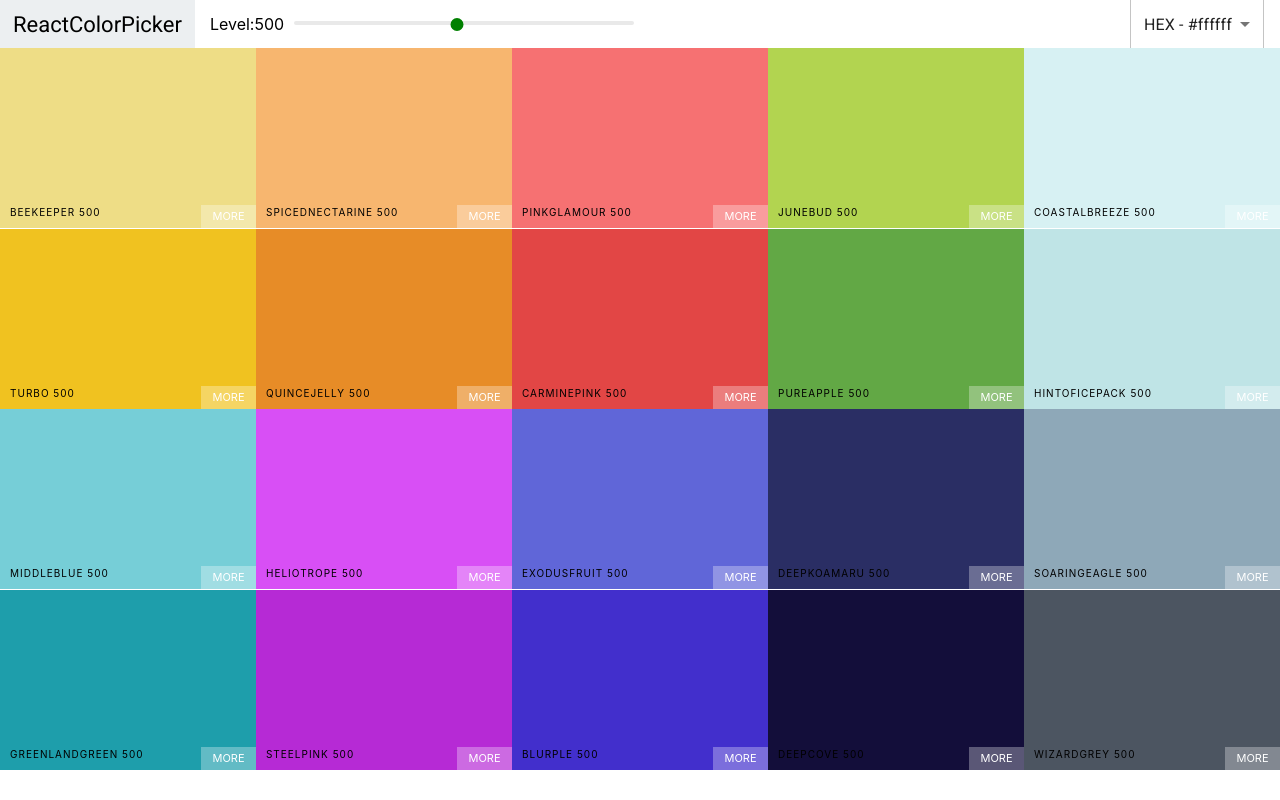
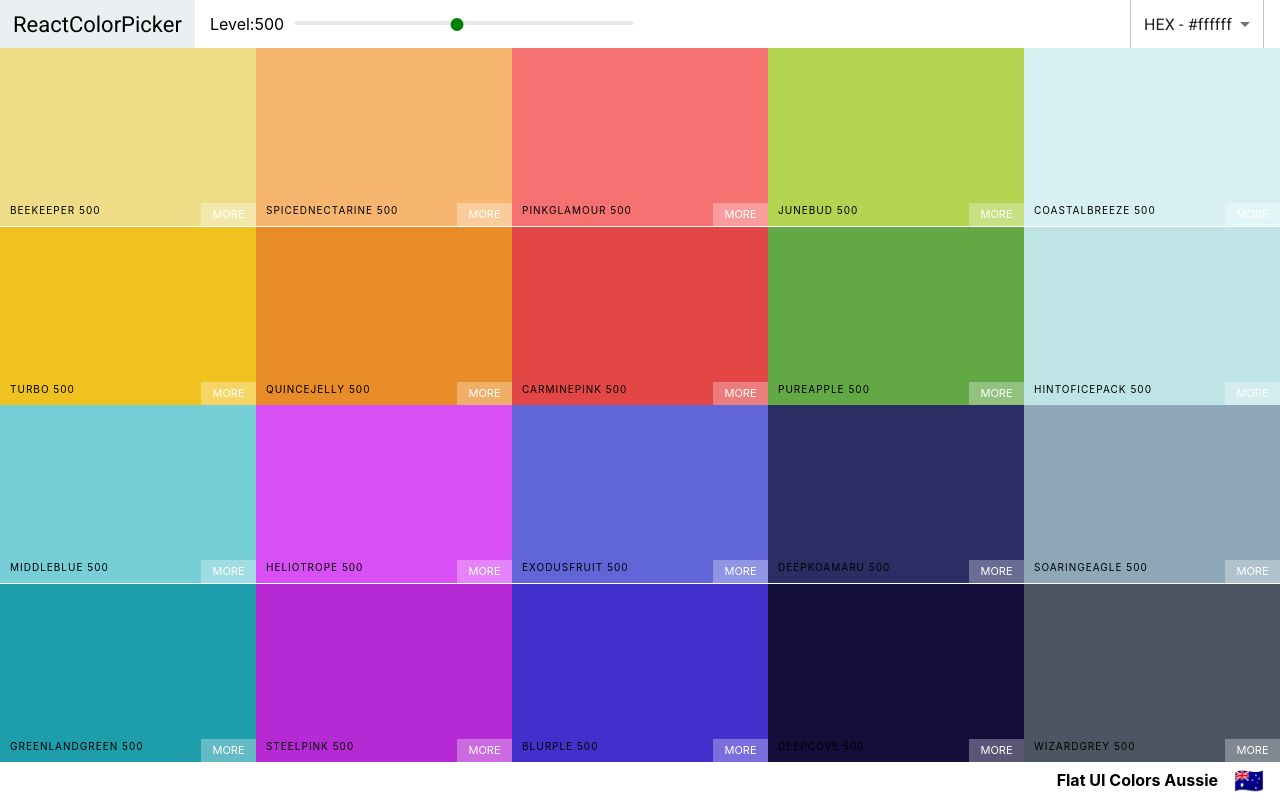
Before and after one commit to haeunkims/color-palette, a React (Create React App) app: page / in a window 1280 px wide. Built offline with nearby package versions, Linux system fonts and the light colour scheme.

Commit message:
added footer

```diff
--- a/src/Palette.css
+++ b/src/Palette.css
@@ -1,6 +1,20 @@
 .Palette {
   height: 100vh;
+  display: flex;
+  flex-direction: column;
 }
 .Palette-colors {
   height: 90%;
 }
+.Palette-footer {
+  background-color: white;
+  height: 5vh;
+  display: flex;
+  justify-content: flex-end;
+  align-items: center;
+  font-weight: bold;
+}
+.emoji {
+  font-size: 1.5rem;
+  margin: 0 1rem;
+}
--- a/src/Palette.js
+++ b/src/Palette.js
@@ -17,10 +17,10 @@
     this.setState({ format: val });
   }
   render() {
-    const { colors } = this.props.palette;
+    const { colors, paletteName, emoji } = this.props.palette;
     const { level, format } = this.state;
     const colorBoxes = colors[level].map((color) => (
-      <ColorBox background={color[format]} name={color.name} />
+      <ColorBox background={color[format]} name={color.name} key={color.id} />
     ));
     return (
       <div className="Palette">
@@ -29,9 +29,12 @@
           changeLevel={this.changeLevel}
           handleChange={this.changeFormat}
         />
-        {/* navbar goes here */}
+
         <div className="Palette-colors">{colorBoxes}</div>
-        {/* footer */}
+        <footer className="Palette-footer">
+          {paletteName}
+          <span className="emoji">{emoji}</span>
+        </footer>
       </div>
     );
   }
```
